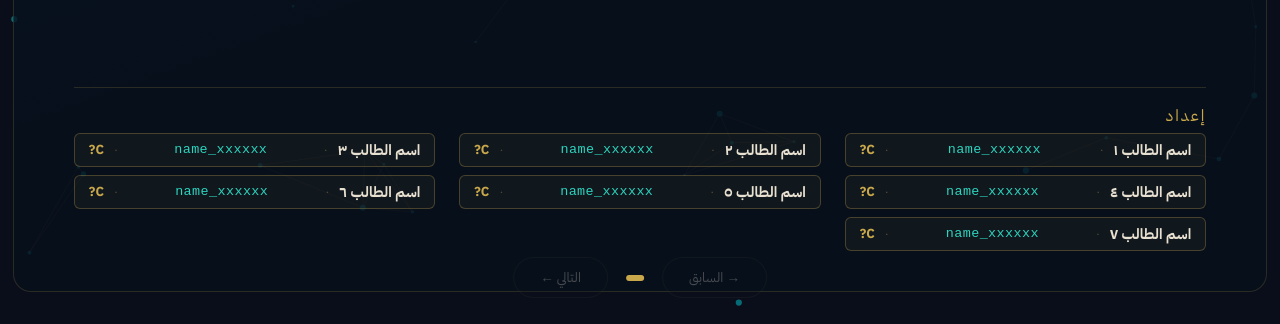
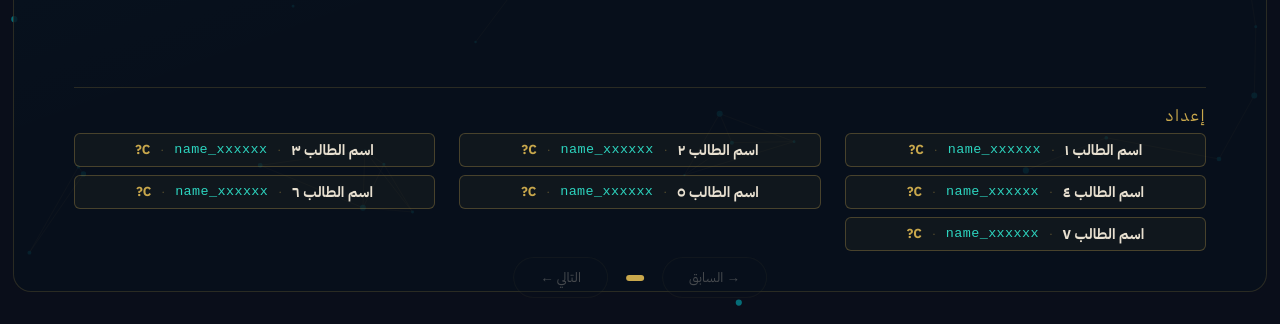
Before and after one commit to Mohammad-Diab/Generative-AI-SVU-S25-BMM601, a plain HTML site: page index.html in a window 1280 px wide. Shown: the part 476-800 px from the top of the page. Drawn offline with Linux system fonts and the light colour scheme.

Commit message:
feat: center align images and videos in student rows for improved layout

```diff
--- a/css/style.css
+++ b/css/style.css
@@ -389,6 +389,7 @@
   display: flex;
   flex-direction: row;
   align-items: center;
+  justify-content: center;
   gap: 10px;
   padding: 5px 14px;
   border: 1px solid rgba(201,168,76,0.3);
@@ -402,11 +403,10 @@
   font-weight: 600;
 }
 .student-row .s-id {
-  flex: 1;
+  flex: 0 0 auto;
   font-size: 0.84rem;
   color: var(--teal);
   font-family: monospace, var(--font-body);
-  text-align: center;
   letter-spacing: 0.03em;
 }
 .student-row .s-cls {
```
